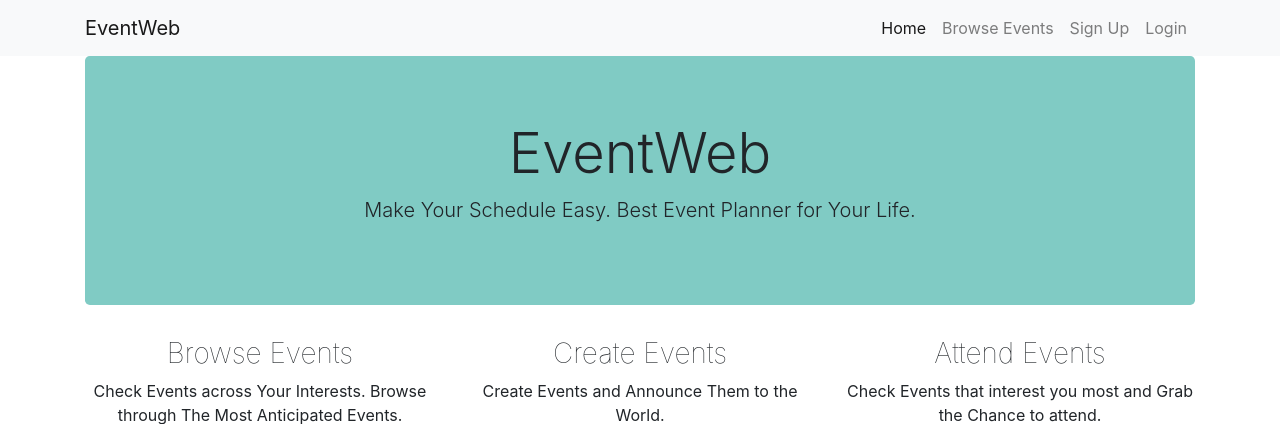
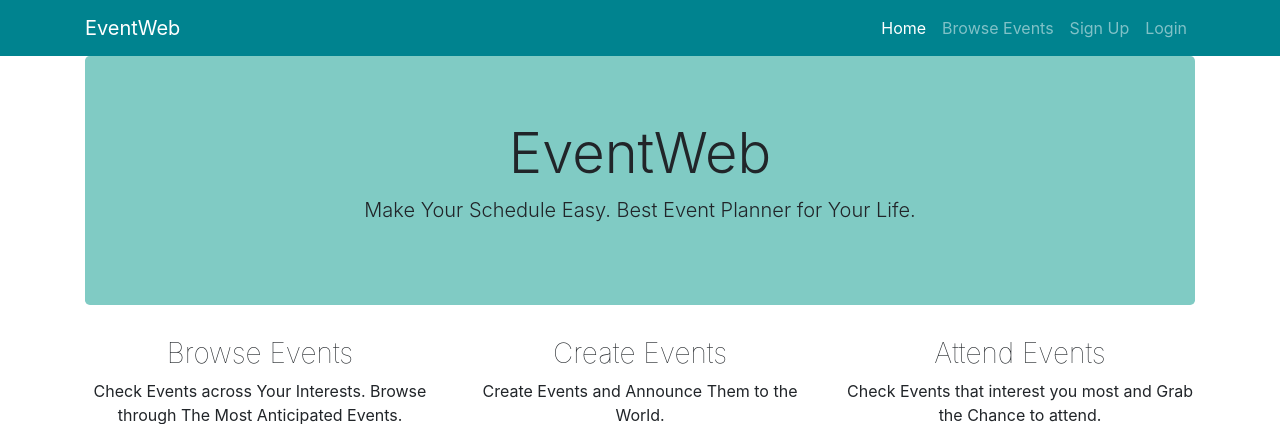
Before and after one commit to JetsMMU/EventWeb, a PHP site: page /home.php in a window 1280 px wide. Shown: the top 424 px of the page. Run offline with PHP 8.4, Linux system fonts and the light colour scheme.

Commit message:
update header, add background color

```diff
--- a/partials/header.php
+++ b/partials/header.php
@@ -1,4 +1,4 @@
-<nav class="navbar navbar-expand-lg navbar-light bg-light">
+<nav class="navbar navbar-expand-lg navbar-dark" style="background-color: #00838f;">
   <div class="container">
     <a class="navbar-brand" href="home.php">EventWeb</a>
     <button class="navbar-toggler" type="button" data-toggle="collapse" data-target="#navbarSupportedContent" aria-controls="navbarSupportedContent" aria-expanded="false" aria-label="Toggle navigation">
```
